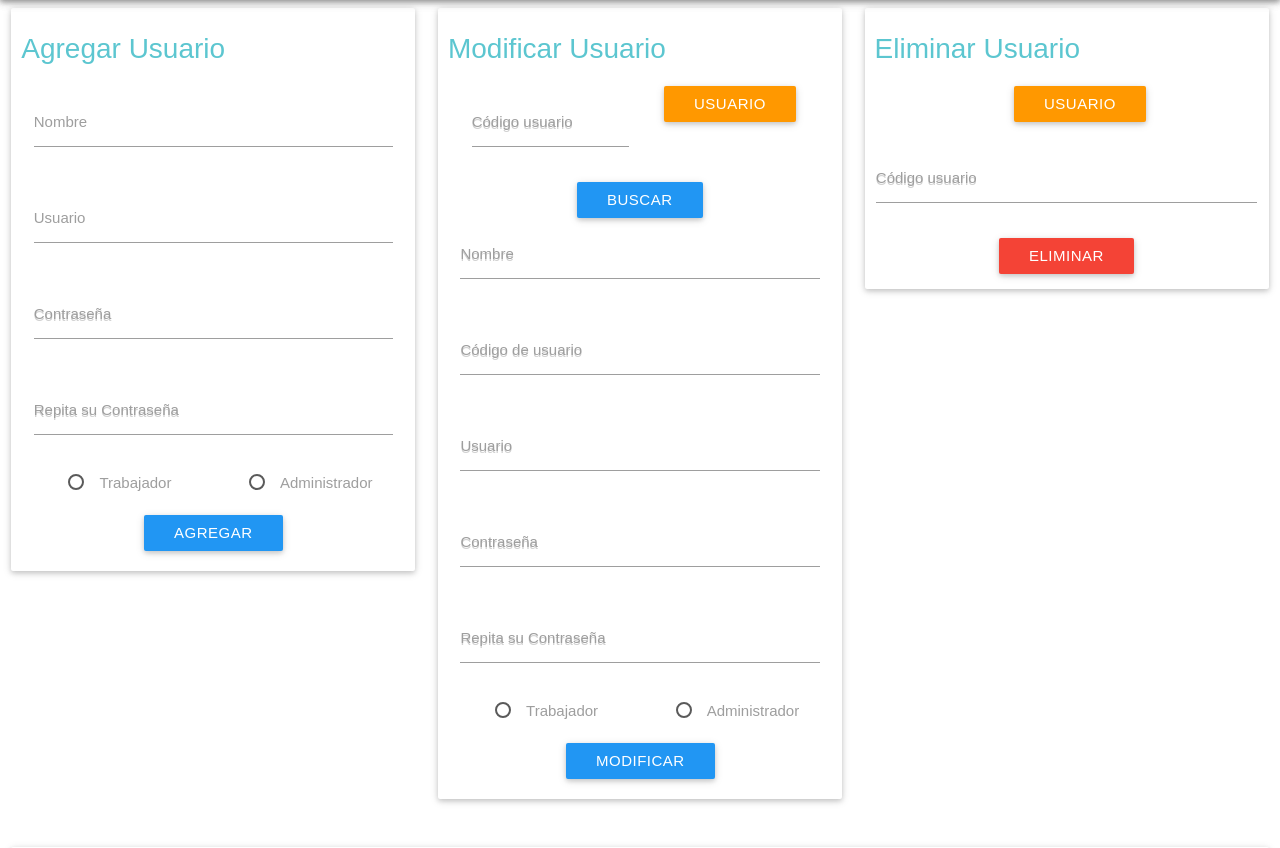
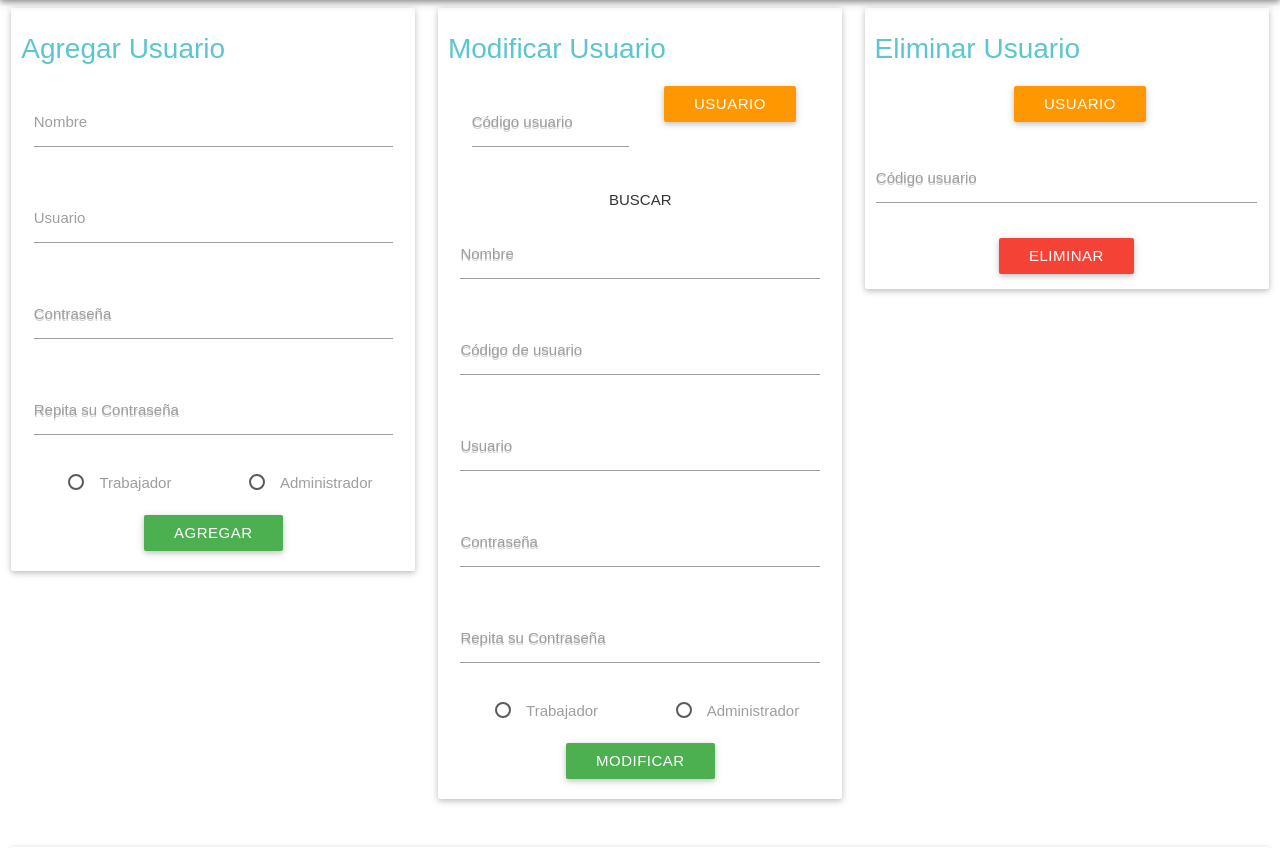
Before and after one commit to julyuz/Proyecto-Gruas-Unido---copia, a PHP site: page /usuarios.php in a window 1280 px wide. Shown: the part 64-912 px from the top of the page. Run offline with PHP 8.4, Linux system fonts and the light colour scheme; a user stored in the database is signed in.

Commit message:
Detalles de diseño

```diff
--- a/usuarios.php
+++ b/usuarios.php
@@ -60,7 +60,7 @@
                     </div>
 
                     <div class="row">
-                      <a class="waves-effect waves-teal btn blue" onclick="agregarUsuario()">Agregar</a>
+                      <a class="waves-effect btn green" onclick="agregarUsuario()">Agregar</a>
                     </div>
                   </form>
 
@@ -124,7 +124,7 @@
                         </div>
                       </div>
 
-                      <a href="#!" class="btn waves-effect blue" onclick="buscarUsuario()">buscar</a>
+                      <a href="#!" class="btn-flat waves-effect waves-green" onclick="buscarUsuario()">buscar</a>
 
                       <div class="input-field col s12">
                         <input  id="nombreActualizar" placeholder="Nombre" type="text" class="validate" required>
@@ -172,7 +172,7 @@
                     </div>
 
                     <div class="row">
-                      <a class="waves-effect btn blue" onclick="modificarUsuario()">Modificar</a>
+                      <a class="waves-effect btn green" onclick="modificarUsuario()">Modificar</a>
                     </div>
                   </form>
 
```
